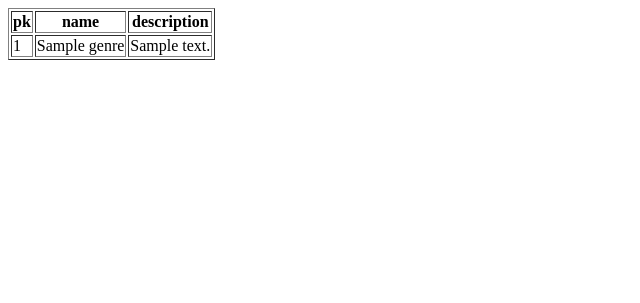
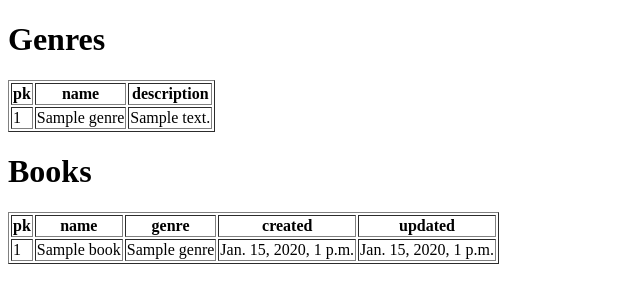
Before and after one commit to DimitryLenchevsky/project, a Django app: page /test/ in a window 1280 px wide. Shown: the top 303 px of the page, without its empty margins (0-640 px from the left). Run offline with Django 3.2, Linux system fonts and the light colour scheme; tables that the repository leaves empty hold one stand-in row (values such as "Sample post").

Commit message:
2 tables

```diff
--- a/src/testapp/models.py
+++ b/src/testapp/models.py
@@ -33,6 +33,16 @@ class Book(models.Model):
         null=True,
         blank=True
     )
+    created = models.DateTimeField(
+        verbose_name="Создано",
+        auto_now=False,
+        auto_now_add=True
+    )
+    updated = models.DateTimeField(
+        verbose_name="Изменено",
+        auto_now=True,
+        auto_now_add=False
+    )
 
     def __str__(self):
         return self.name
--- a/src/testapp/templates/testapp/test.html
+++ b/src/testapp/templates/testapp/test.html
@@ -7,6 +7,7 @@
     <title>Document</title>
 </head>
     <body>
+        <h1>Genres</h1>
         <table border=1>
             <tr>
                 <th>pk</th><th>name</th><th>description</th>
@@ -18,5 +19,17 @@
             {% endfor %}
 
         </table>
+        <h1>Books</h1>
+        <table border=1>
+            <tr>
+                <th>pk</th><th>name</th><th>genre</th><th>created</th><th>updated</th>
+            </tr>
+            {% for book in books %}
+            <tr>
+                <td>{{ book.pk }}</td><td>{{ book.name }}</td><td>{{ book.genre }}</td><td>{{ book.created }}</td><td>{{ book.updated }}</td>
+            </tr>
+            {% endfor %}
+
+        </table>
     </body>
 </html>
--- a/src/testapp/views.py
+++ b/src/testapp/views.py
@@ -1,7 +1,7 @@
 from django.shortcuts import render
 from django.http import HttpResponse
 
-from . models import Genre
+from . models import Genre, Book
 # Create your views here.
 
 
@@ -9,5 +9,6 @@ def test(request):
 
     # get one obj from Genre
     genres = Genre.objects.all()
-    context = {'genres' : genres}
+    books = Book.objects.all()
+    context = {'genres' : genres, 'books' : books}
     return render(request, template_name="testapp/test.html", context=context)
```
Also changed, not shown: src/testapp/migrations/0003_auto_20200603_2336.py (added).
